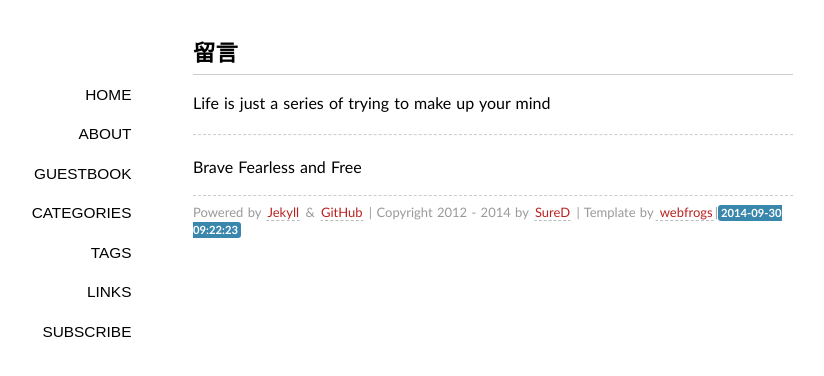
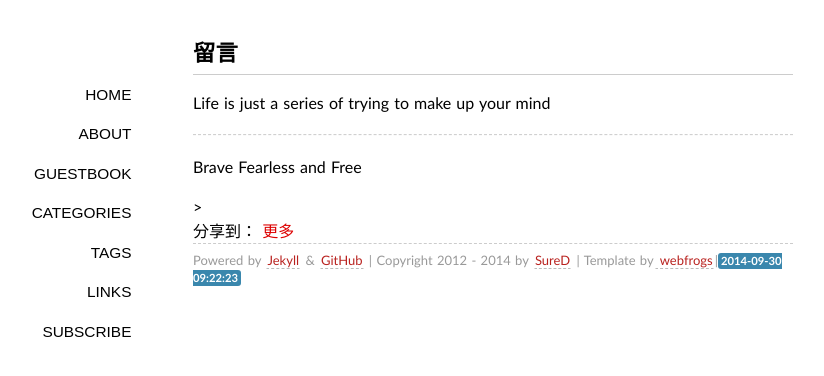
Before and after one commit to SureD/sured.github.com, a Jekyll site: the page built from guestbook/index.md, in a window 1280 px wide. Shown: the top 376 px of the page, without its empty margins (147-971 px from the left). Built offline with Jekyll 4.4.1, drawn with Linux system fonts in a browser that asks for light colours; some web fonts are replaced; Markdown is read by kramdown in place of the engine named in the settings; comment, search, counter and statistics services are not loaded.

Commit message:
commit blog

```diff
--- a/_includes/comments.md
+++ b/_includes/comments.md
@@ -2,3 +2,22 @@
 <div id="uyan_frame"></div>
 <script type="text/javascript" src="http://v2.uyan.cc/code/uyan.js?uid=1971444"></script>
 <!-- UY END -->
+><!-- JiaThis Button BEGIN -->
+<div class="jiathis_style">
+<span class="jiathis_txt">分享到：</span>
+<a class="jiathis_button_tools_1"></a>
+<a class="jiathis_button_tools_2"></a>
+<a class="jiathis_button_tools_3"></a>
+<a class="jiathis_button_tools_4"></a>
+
+<a href="http://www.jiathis.com/share?uid=1971444" class="jiathis jiathis_txt jiathis_separator jtico jtico_jiathis" target="_blank">更多</a>
+<a class="jiathis_counter_style"></a>
+</div>
+<script type="text/javascript" >
+var jiathis_config={
+	data_track_clickback:true,
+	hideMore:false
+}
+</script>
+<script type="text/javascript" src="http://v3.jiathis.com/code_mini/jia.js?uid=1971444" charset="utf-8"></script>
+<!-- JiaThis Button END -->
```
